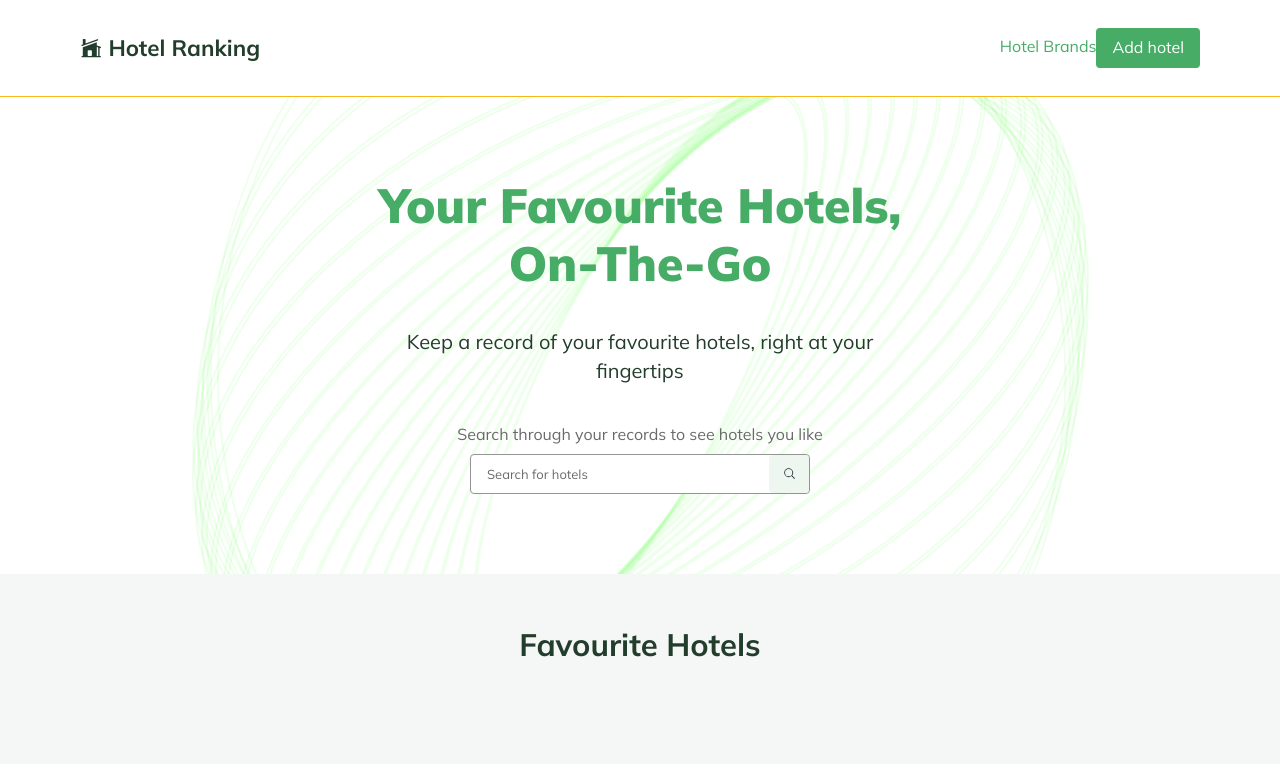
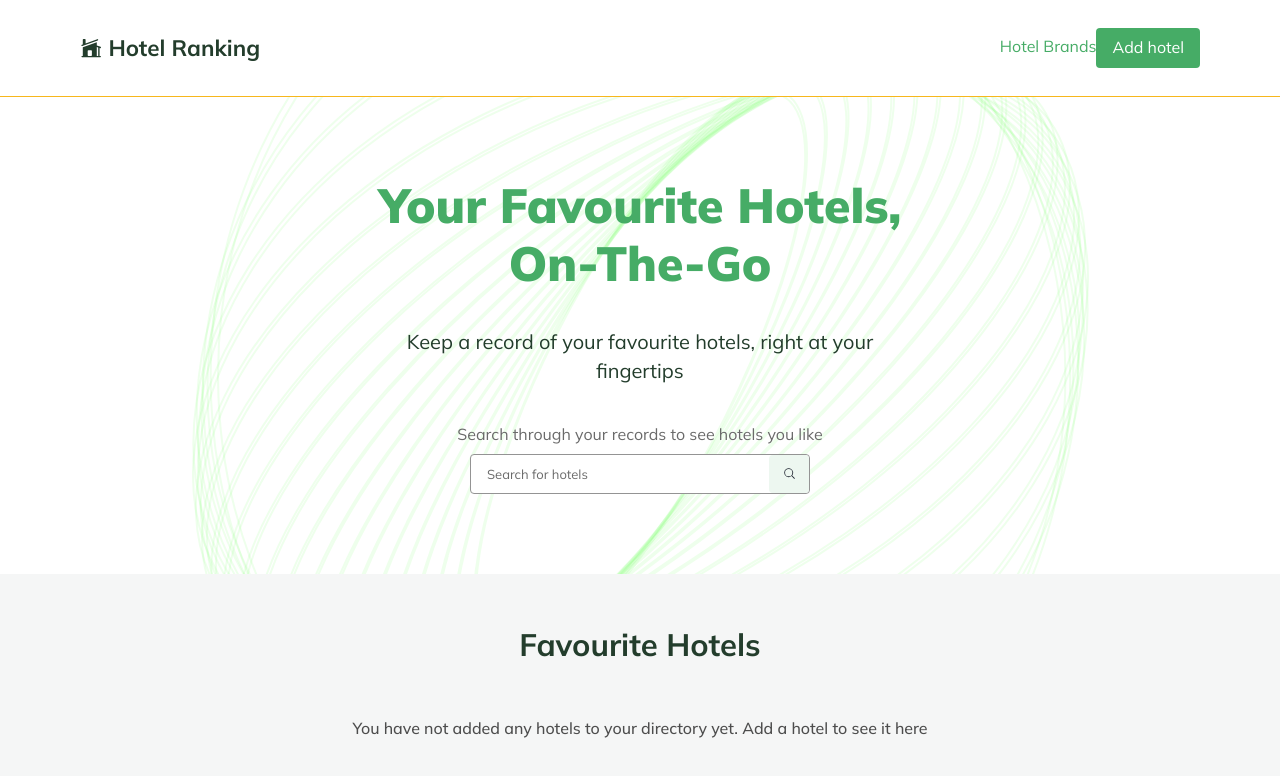
Before and after one commit to Chukwuamaka/hotel-ranking, a Next.js app: page / in a window 1280 px wide. Shown: the top 776 px of the page. Built offline with nearby package versions, Linux system fonts and the light colour scheme.

Commit message:
Add dummy content when there is no list to display

```diff
--- a/components/home/HotelList.tsx
+++ b/components/home/HotelList.tsx
@@ -17,10 +17,15 @@ const HotelList: FC<HotelListProps> = ({ query }) => {
   }, []);
 
   return (
-    <Box as='section' bg='brand.nearWhite' py={12} px={[5, 8, 20]}>
+    <Box as='section' bg='brand.nearWhite' py={12} px={[5, 8, 20]} minH='70vh'>
       <Text as='h2' color='brand.lime.700' mb={12} textAlign='center' fontSize={[25, 31]} fontWeight='bold' className='responsive_1440px'>
         Favourite Hotels
       </Text>
+      {hotels.length === 0 ?
+        <Text color='brand.gray.400' fontWeight='medium' textAlign='center'>
+          You have not added any hotels to your directory yet. Add a hotel to see it here
+        </Text>
+      :
         <SimpleGrid gap={5} columns={{base: 1, md: 2, lg: 3}} placeItems='center' className='responsive_1440px'>
           {hotels.filter(hotel => hotel.name.toLowerCase().includes(query.toLowerCase()))
           .map(hotel => (
@@ -29,6 +34,7 @@ const HotelList: FC<HotelListProps> = ({ query }) => {
             </GridItem>
           ))}
         </SimpleGrid>
+      }
     </Box>
   )
 }
```
Also changed, not shown: components/brands/BrandsList.tsx (+9 -3 lines). Lines whose indentation alone changed are shown as unchanged.
